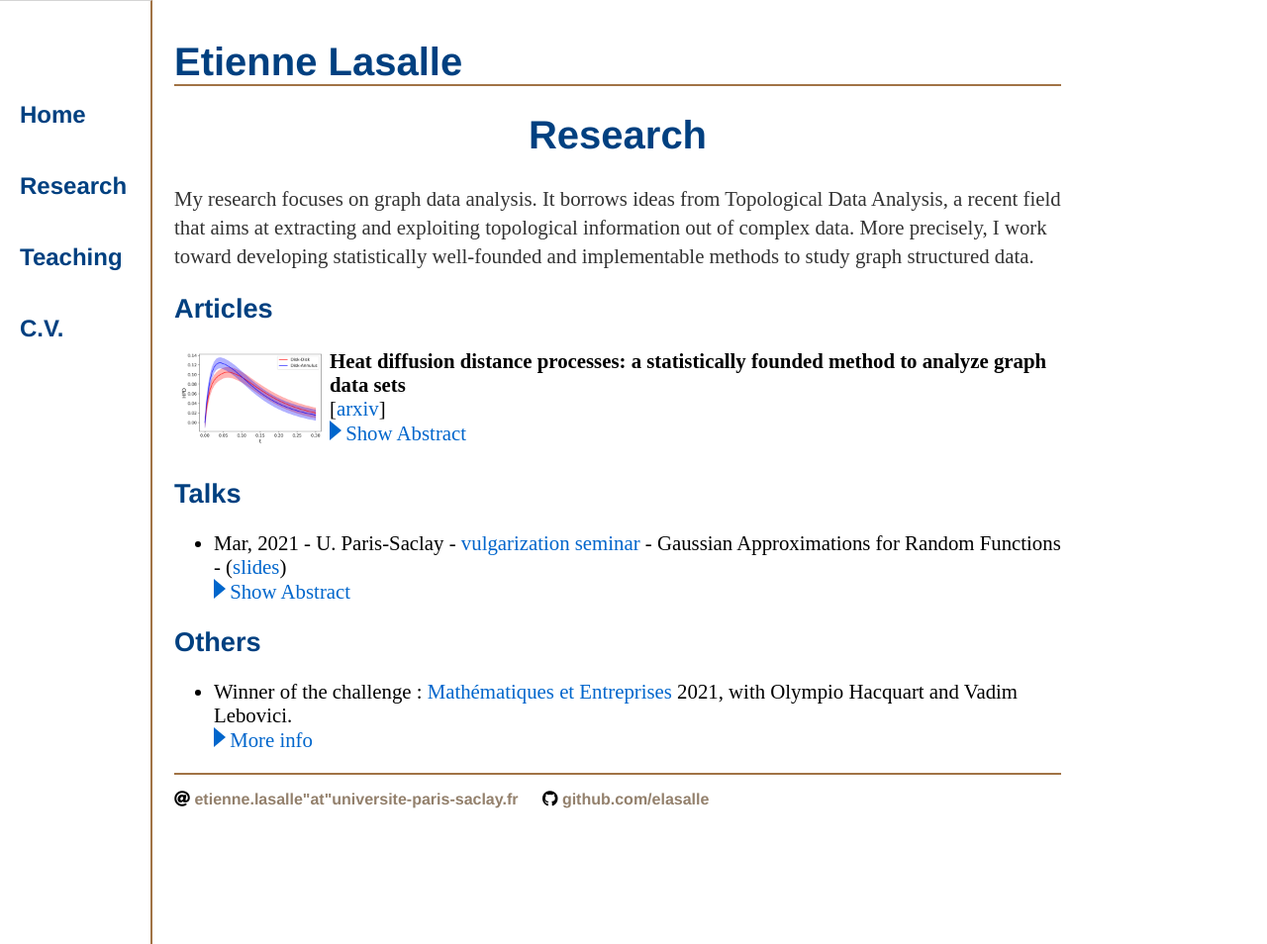
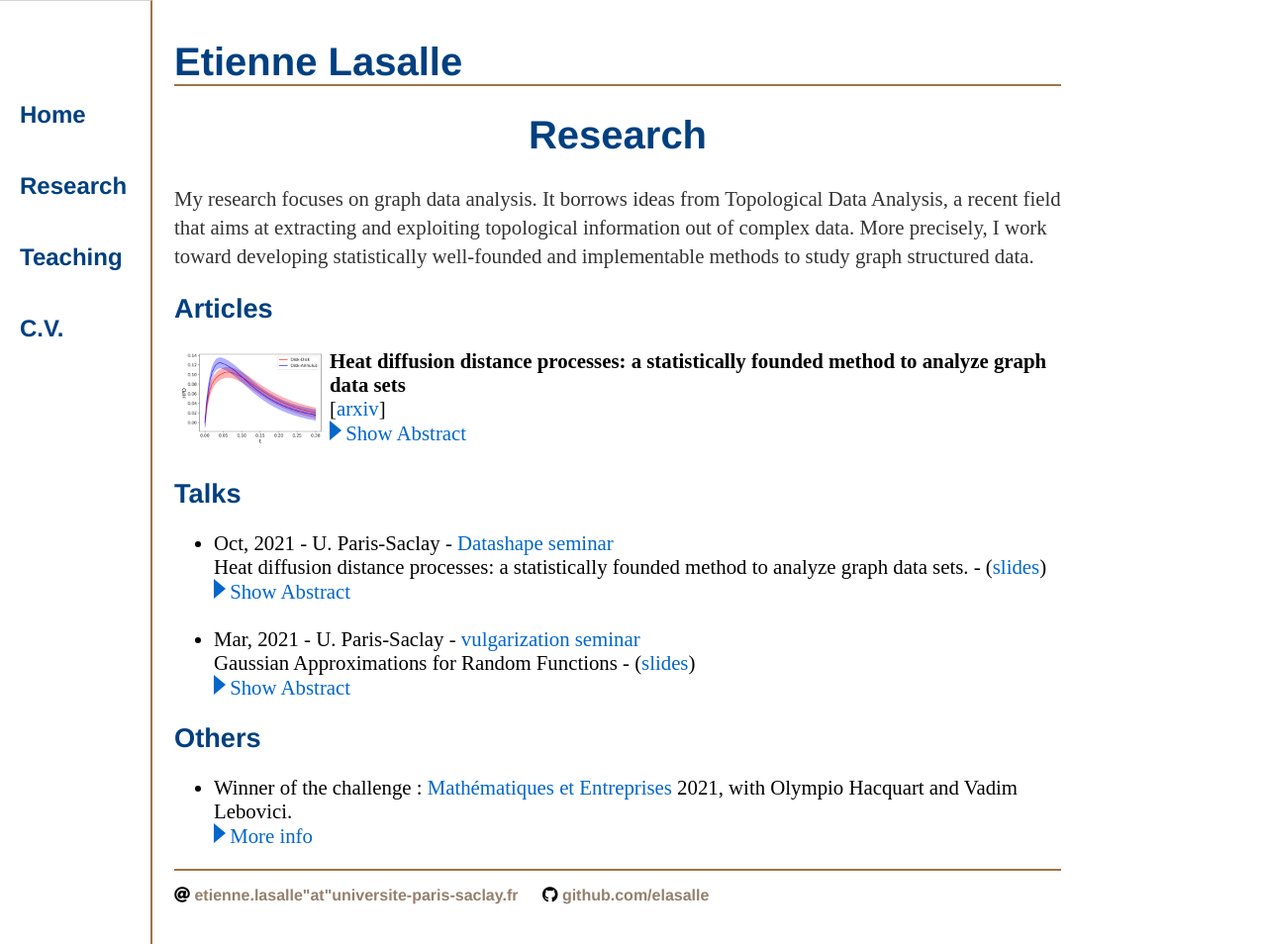
Before and after one commit to elasalle/elasalle.github.io, a Jekyll site: the page built from research/index.html, in a window 1280 px wide and 954 px high. Shown: the whole window at 99% size. Built offline with Jekyll 4.4.1, drawn with Linux system fonts in a browser that asks for light colours.

Commit message:
add a talk

```diff
--- a/research/index.html
+++ b/research/index.html
@@ -40,8 +40,17 @@ title: Etienne Lasalle, Research
 
   <h2 class="title2">Talks</h2>
   <ul class="normalsize">
-    <li>Mar, 2021 - U. Paris-Saclay - <a href="https://www.imo.universite-paris-saclay.fr/Seminaire-de-vulgarisation-des-doctorants-460">vulgarization seminar</a> -
-    Gaussian Approximations for Random Functions - (<a href="2021_03_17_semdoct.pdf">slides</a>)<br>
+    <li>Oct, 2021 - U. Paris-Saclay - <a href="https://team.inria.fr/datashape/seminars/"">Datashape seminar</a> <br>
+    Heat diffusion distance processes: a statistically founded method to analyze graph data sets. - (<a href="slides/2021_10_07_datashape_seminar.pdf">slides</a>)<br>
+      <button class="showhide abstract2" onclick="switchDisplayByClassName('abstract2')" style="display: block;"><div class="arrow-right"></div>Show Abstract<span class="dots">...</span></button>
+      <button class="showhide abstract2" onclick="switchDisplayByClassName('abstract2')" style="display : none;"><div class="arrow-top"></div>Hide Abstract</button>
+      <p class="abstracttext abstract2" style="display : none;">
+        When working with weighted graphs, one can interpret weights as the thermal conductivity of edges. This means that heat diffuses faster along edges with higher weights. Given initial conditions, one can use the way heat diffuses to compare graphs. But choosing a relevant and informative diffusion time is often essential and challenging. To circumvent this issue, we choose to take into account the whole diffusion process. For that, we define real-valued processes indexed by all the diffusion times in [0, T] for some T > 0, namely the Heat Kernel Distance (HKD) process and the Heat Persistence Distance (HPD) process. Borrowing tools from TDA, the HPD process is able to compare graphs without known node correspondence or even graphs with different sizes. In this talk, I will introduce these processes and present their statistical properties. Namely, we proved under mild assumptions that they verify a functional central limit theorem and admit a gaussian approximation. Moreover, I will present potential applications of these processes (the construction of confidence bands and two-sample tests, the study of neural networks through their activation graphs).
+      </p>
+    </li>
+  <br>
+    <li>Mar, 2021 - U. Paris-Saclay - <a href="https://www.imo.universite-paris-saclay.fr/Seminaire-de-vulgarisation-des-doctorants-460">vulgarization seminar</a>  <br>
+    Gaussian Approximations for Random Functions - (<a href="slides/2021_03_17_semdoct.pdf">slides</a>)<br>
       <button class="showhide abstract1" onclick="switchDisplayByClassName('abstract1')" style="display: block;"><div class="arrow-right"></div>Show Abstract<span class="dots">...</span></button>
       <button class="showhide abstract1" onclick="switchDisplayByClassName('abstract1')" style="display : none;"><div class="arrow-top"></div>Hide Abstract</button>
       <p class="abstracttext abstract1" style="display : none;">
```
Also changed, not shown: 3 other files.
